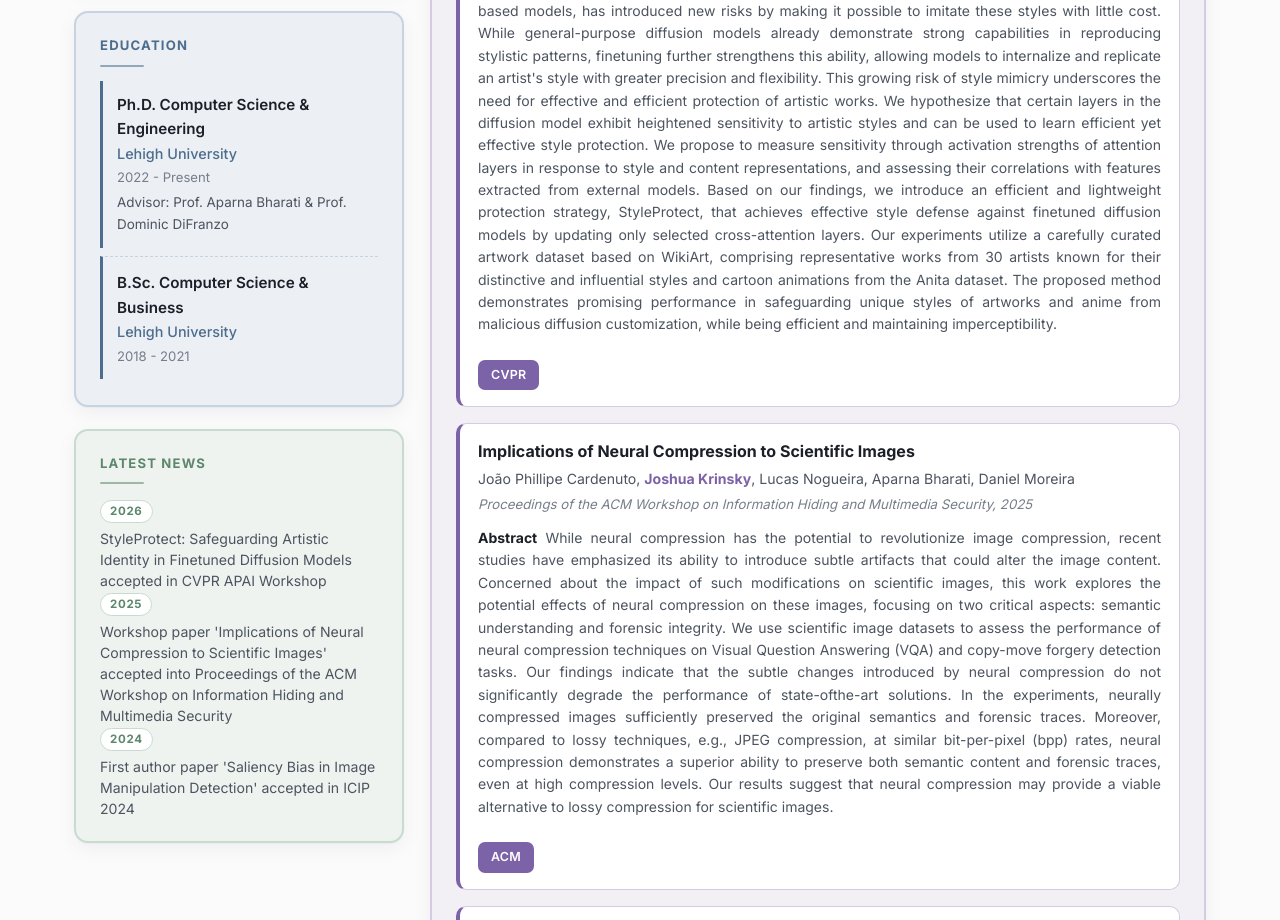
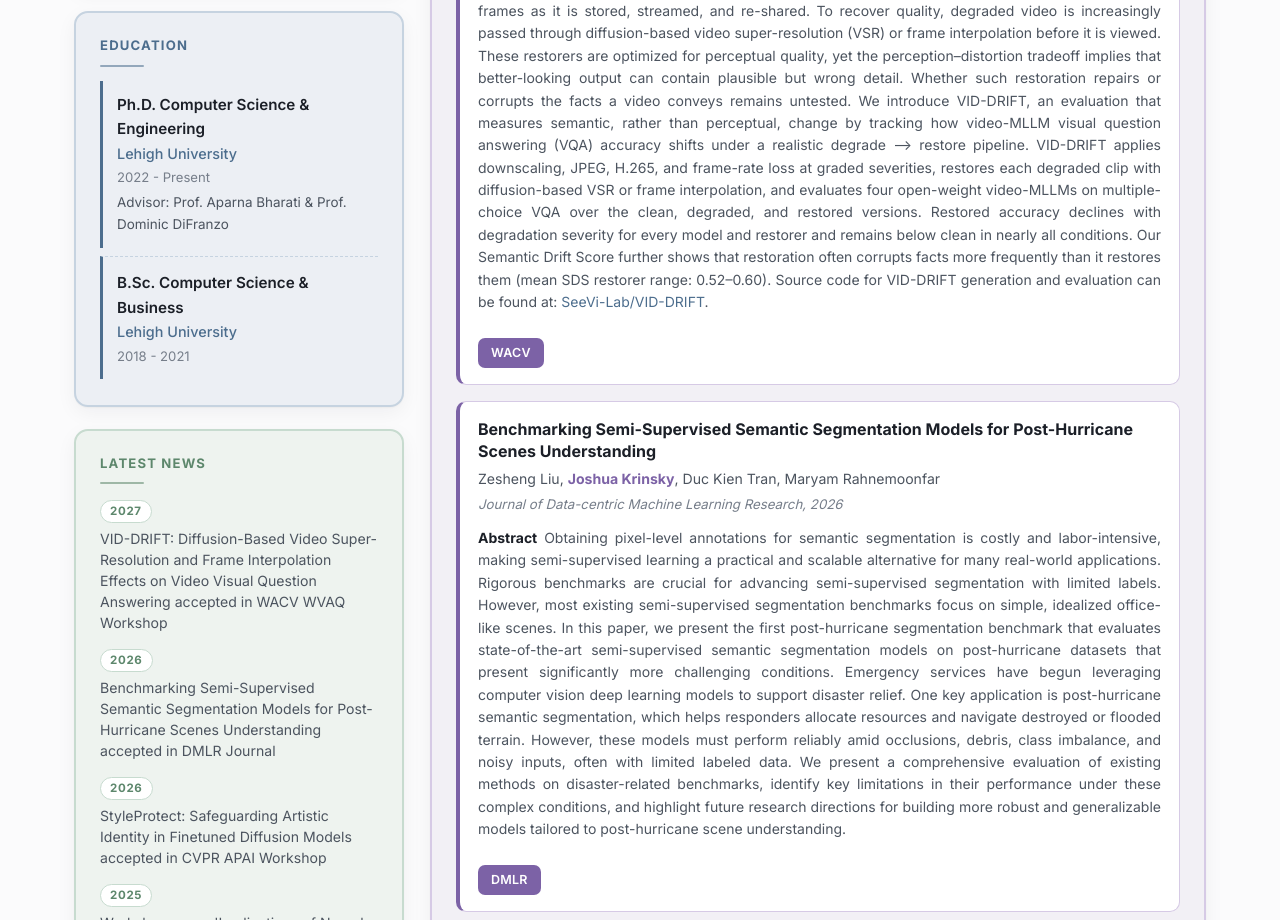
Before and after one commit to Joshpk29/Joshpk29.github.io, a plain HTML site: page index.html in a window 1280 px wide. Shown: the part 566-1486 px from the top of the page. Drawn offline with Linux system fonts and the light colour scheme.

Commit message:
update 2 papers

```diff
--- a/index.html
+++ b/index.html
@@ -74,7 +74,18 @@
 <div class="card">
   <h3>Latest News</h3>
   <div class="news-list">
-        <div class="news-item">
+    <div class="news-item">
+        <div class="news-date">2027</div>
+        <div class="news-text">
+        VID-DRIFT: Diffusion-Based Video Super-Resolution and Frame Interpolation Effects on Video Visual Question Answering accepted in WACV WVAQ Workshop
+      </div>
+    </div>
+    <div class="news-item">
+      <div class="news-date">2026</div>
+      <div class="news-text">
+        Benchmarking Semi-Supervised Semantic Segmentation Models for Post-Hurricane Scenes Understanding accepted in DMLR Journal
+      </div>
+    </div>
     <div class="news-item">
       <div class="news-date">2026</div>
       <div class="news-text">
@@ -113,6 +124,60 @@
   <div class="card">
     <h2>Publications</h2>
     <div class="publications-list">
+          <div class="publication">
+            <div class="pub-title">
+                VID-DRIFT: Diffusion-Based Video Super-Resolution and Frame Interpolation Effects on Video Visual Question Answering
+            </div>
+            <div class="pub-authors">
+              <b>Joshua Krinsky</b>, Aparna Bharati
+            </div>
+            <div class="pub-venue">
+              Proceedings of the IEEE/CVF Winter Conference on Applications of Computer Vision (WACV) Workshops, 2027
+            </div>
+            <p><b>Abstract</b>
+              Video rarely reaches viewers in pristine form: it is downscaled, compressed, and stripped of frames as it is stored, streamed, and re-shared.
+              To recover quality, degraded video is increasingly passed through diffusion-based video super-resolution (VSR) or frame interpolation before it is viewed.
+              These restorers are optimized for perceptual quality, yet the perception–distortion tradeoff implies that better-looking output can contain plausible but wrong detail.
+              Whether such restoration repairs or corrupts the facts a video conveys remains untested.
+              We introduce VID-DRIFT, an evaluation that measures semantic, rather than perceptual, change by tracking how video-MLLM visual question answering (VQA)
+              accuracy shifts under a realistic degrade --> restore pipeline.
+              VID-DRIFT applies downscaling, JPEG, H.265, and frame-rate loss at graded severities, restores each degraded clip with diffusion-based VSR or frame interpolation, and evaluates four open-weight video-MLLMs on multiple-choice VQA over the clean, degraded, and restored versions.
+              Restored accuracy declines with degradation severity for every model and restorer and remains below clean in nearly all conditions. Our Semantic Drift Score further shows that restoration often corrupts facts more frequently than it restores them (mean SDS restorer range: 0.52–0.60).
+              Source code for VID-DRIFT generation and evaluation can be found at: <a href="https://github.com/SeeVi-Lab/VID-DRIFT">SeeVi-Lab/VID-DRIFT</a>.
+
+            </p><br>
+          <div class="pub-links">
+            <a href="" target="_blank" rel="noopener">WACV</a>
+          </div>
+        </div>
+
+        <div class="publication">
+            <div class="pub-title">
+                Benchmarking Semi-Supervised Semantic Segmentation Models for Post-Hurricane Scenes Understanding
+            </div>
+            <div class="pub-authors">
+             Zesheng Liu, <b>Joshua Krinsky</b>, Duc Kien Tran, Maryam Rahnemoonfar
+            </div>
+            <div class="pub-venue">
+              Journal of Data-centric Machine Learning Research, 2026
+            </div>
+            <p><b>Abstract</b>
+              Obtaining pixel-level annotations for semantic segmentation is costly and labor-intensive, making semi-supervised learning a practical and scalable alternative for
+              many real-world applications. Rigorous benchmarks are crucial for advancing semi-supervised segmentation with limited labels. However, most existing
+              semi-supervised segmentation benchmarks focus on simple, idealized office-like scenes. In this paper, we present the first post-hurricane segmentation
+               benchmark that evaluates state-of-the-art semi-supervised semantic segmentation models on post-hurricane datasets that present significantly more
+                challenging conditions. Emergency services have begun leveraging computer vision deep learning models to support disaster relief.
+                One key application is post-hurricane semantic segmentation, which helps responders allocate resources and navigate destroyed or flooded terrain.
+                However, these models must perform reliably amid occlusions, debris, class imbalance, and noisy inputs, often with limited labeled data.
+                We present a comprehensive evaluation of existing methods on disaster-related benchmarks, identify key limitations in their performance under these
+                complex conditions, and highlight future research directions for building more robust and generalizable models tailored to post-hurricane
+                scene understanding.
+            </p><br>
+          <div class="pub-links">
+            <a href="https://openreview.net/pdf?id=UkCi8XrKH7" target="_blank" rel="noopener">DMLR</a>
+          </div>
+        </div>
+
         <div class="publication">
           <div class="pub-title">
               StyleProtect: Safeguarding Artistic Identity in Finetuned Diffusion Models
@@ -201,6 +266,24 @@
   <div class="card">
     <h2>Code Projects</h2>
     <div class="projects-grid"></div>
+
+    <div class="project">
+    <h4>VID-Drift</h4>
+    <p>
+
+    </p>
+    <div class="project-links">
+      <a href="https://github.com/SeeVi-Lab/VID-DRIFT" target="_blank" rel="noopener">GitHub</a>
+    </div>
+    <div class="project-tags">
+      <span class="tag">Frame Interpolation</span>
+      <span class="tag">Video Super-resolution</span>
+      <span class="tag">Semantic Change</span>
+      <span class="tag">Video Visual Question Answering</span>
+      <span class="tag">Video Understanding</span>
+    </div>
+  </div>
+
     <div class="project">
     <h4>Benchmarking Image Forensics</h4>
     <p>
```
